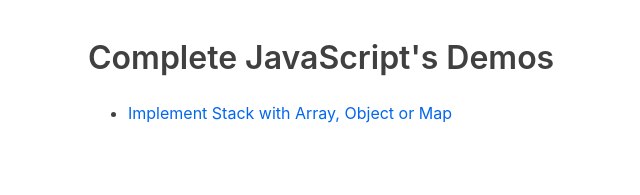
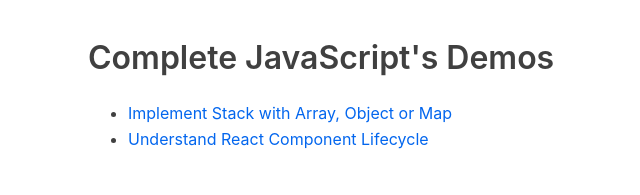
Before and after one commit to completejavascript/demo, a plain HTML site: page index.html in a window 1280 px wide. Shown: the whole page, without its empty margins (247-887 px from the left). Drawn offline with Linux system fonts and the light colour scheme.

Commit message:
upload understand-react-component-lifecycle

```diff
--- a/index.html
+++ b/index.html
@@ -20,6 +20,7 @@
     <h2>Complete JavaScript's Demos</h2>
     <ul>
       <li><a href="./implement-stack-with-array-object-map/">Implement Stack with Array, Object or Map</a></li>
+      <li><a href="./understand-react-component-lifecycle/">Understand React Component Lifecycle</a></li>
     </ul>
   </main>
 </body>
```
